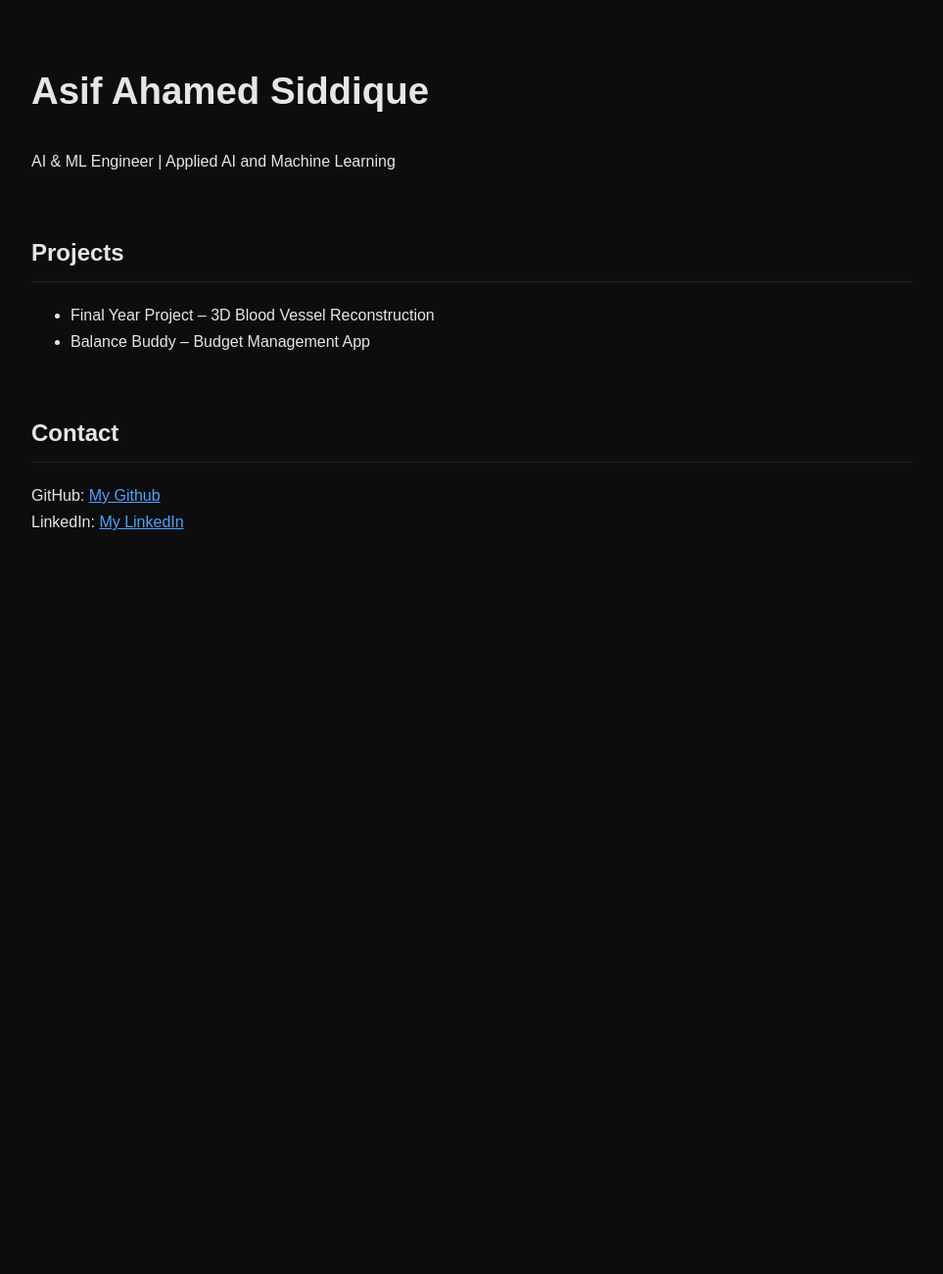
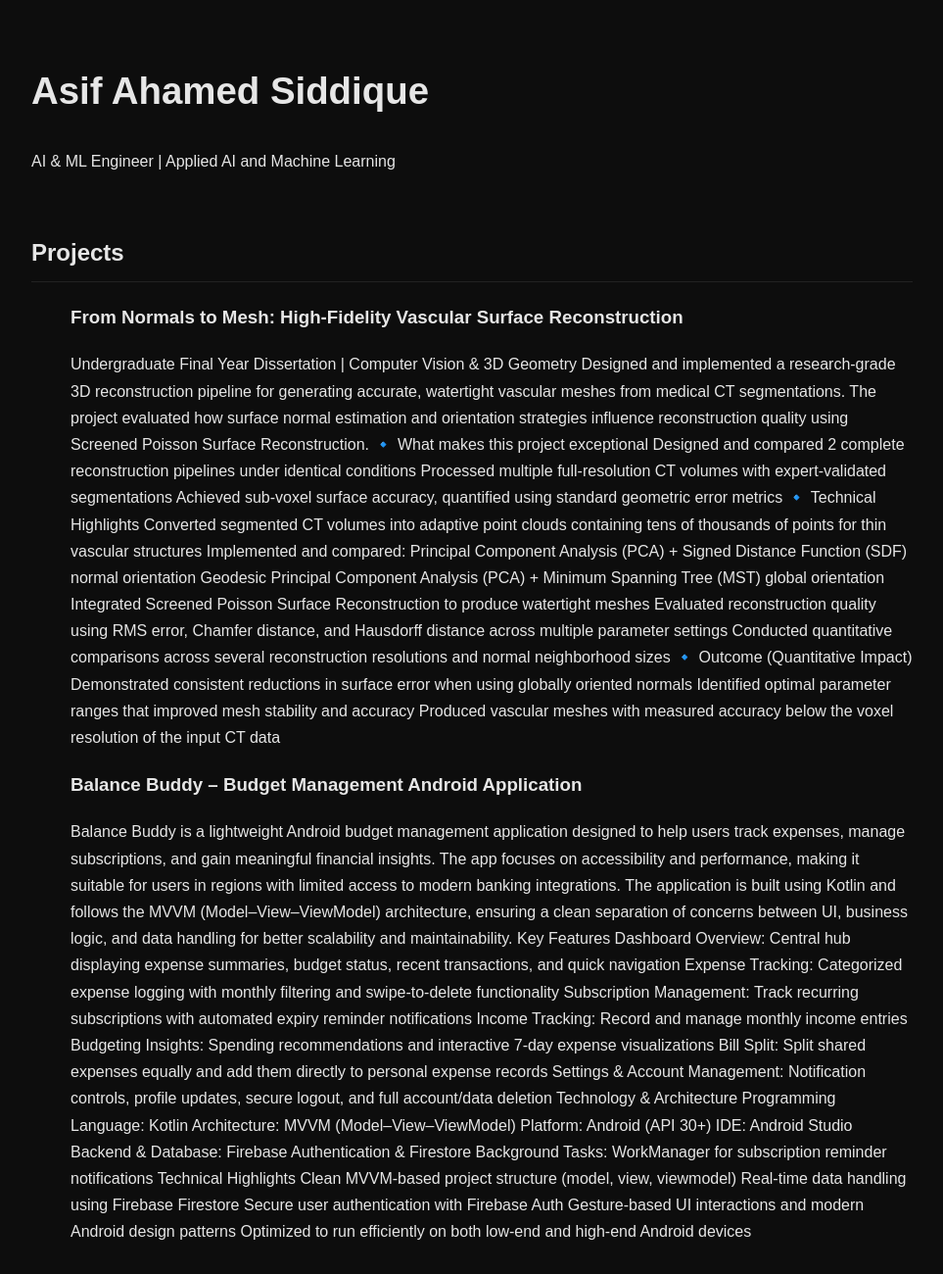
Before and after one commit to AsifAhamed3720/AsifAhamed3720.github.io, a plain HTML site: page index.html in a window 1280 px wide. Shown: the top 1300 px of the page at 98% size, without its empty margins (158-1121 px from the left). Before the commit the page ends 800 px from the top, so only its background shows below. Drawn offline with Linux system fonts and the light colour scheme.

Commit message:
Update index.html

```diff
--- a/index.html
+++ b/index.html
@@ -11,8 +11,91 @@
 
   <h2>Projects</h2>
   <ul>
-    <li>Final Year Project – 3D Blood Vessel Reconstruction</li>
-    <li>Balance Buddy – Budget Management App</li>
+    <h3>From Normals to Mesh: High-Fidelity Vascular Surface Reconstruction</h3>
+    <p>
+         Undergraduate Final Year Dissertation | Computer Vision & 3D Geometry
+
+        Designed and implemented a research-grade 3D reconstruction pipeline for generating accurate, watertight vascular meshes from medical CT segmentations. The project evaluated how surface normal estimation and orientation strategies influence reconstruction quality using Screened Poisson Surface Reconstruction.
+
+        🔹 What makes this project exceptional
+
+        Designed and compared 2 complete reconstruction pipelines under identical conditions
+
+        Processed multiple full-resolution CT volumes with expert-validated segmentations
+
+        Achieved sub-voxel surface accuracy, quantified using standard geometric error metrics
+
+        🔹 Technical Highlights
+
+        Converted segmented CT volumes into adaptive point clouds containing tens of thousands of points for thin vascular structures
+
+        Implemented and compared:
+
+        Principal Component Analysis (PCA) + Signed Distance Function (SDF) normal orientation
+
+        Geodesic Principal Component Analysis (PCA) + Minimum Spanning Tree (MST) global orientation
+
+        Integrated Screened Poisson Surface Reconstruction to produce watertight meshes
+
+        Evaluated reconstruction quality using RMS error, Chamfer distance, and Hausdorff distance across multiple parameter settings
+
+        Conducted quantitative comparisons across several reconstruction resolutions and normal neighborhood sizes
+
+        🔹 Outcome (Quantitative Impact)
+
+        Demonstrated consistent reductions in surface error when using globally oriented normals
+
+        Identified optimal parameter ranges that improved mesh stability and accuracy
+
+        Produced vascular meshes with measured accuracy below the voxel resolution of the input CT data</p>
+    <h3>Balance Buddy – Budget Management Android Application</h3>
+      <p>
+          Balance Buddy is a lightweight Android budget management application designed to help users track expenses, manage subscriptions, and gain meaningful financial insights. The app focuses on accessibility and performance, making it suitable for users in regions with limited access to modern banking integrations.
+
+          The application is built using Kotlin and follows the MVVM (Model–View–ViewModel) architecture, ensuring a clean separation of concerns between UI, business logic, and data handling for better scalability and maintainability.
+
+          Key Features
+
+          Dashboard Overview: Central hub displaying expense summaries, budget status, recent transactions, and quick navigation
+
+          Expense Tracking: Categorized expense logging with monthly filtering and swipe-to-delete functionality
+
+          Subscription Management: Track recurring subscriptions with automated expiry reminder notifications
+
+          Income Tracking: Record and manage monthly income entries
+
+          Budgeting Insights: Spending recommendations and interactive 7-day expense visualizations
+
+          Bill Split: Split shared expenses equally and add them directly to personal expense records
+
+          Settings & Account Management: Notification controls, profile updates, secure logout, and full account/data deletion
+
+          Technology & Architecture
+
+          Programming Language: Kotlin
+
+          Architecture: MVVM (Model–View–ViewModel)
+
+          Platform: Android (API 30+)
+
+          IDE: Android Studio
+
+          Backend & Database: Firebase Authentication & Firestore
+
+          Background Tasks: WorkManager for subscription reminder notifications
+
+          Technical Highlights
+
+          Clean MVVM-based project structure (model, view, viewmodel)
+
+          Real-time data handling using Firebase Firestore
+
+          Secure user authentication with Firebase Auth
+
+          Gesture-based UI interactions and modern Android design patterns
+
+          Optimized to run efficiently on both low-end and high-end Android devices
+      </p>
   </ul>
 
   <h2>Contact</h2>
```
